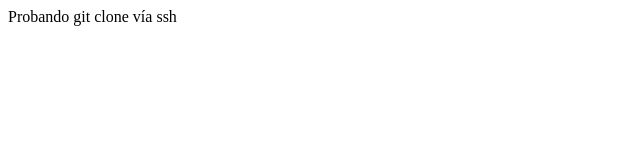
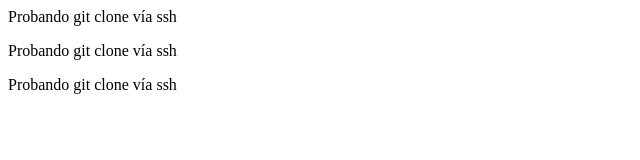
Before and after one commit to franquiles/uax-devops-02, a plain HTML site: page index.html in a window 1280 px wide. Shown: the whole page, without its empty margins (0-640 px from the left). Drawn offline with Linux system fonts and the light colour scheme.

Commit message:
colaborador Update index.html

```diff
--- a/index.html
+++ b/index.html
@@ -4,5 +4,7 @@
  </head>
  <body>
  <p>Probando git clone vía ssh</p>
+  <p>Probando git clone vía ssh</p>
+  <p>Probando git clone vía ssh</p>
  </body>
 </html>
```
